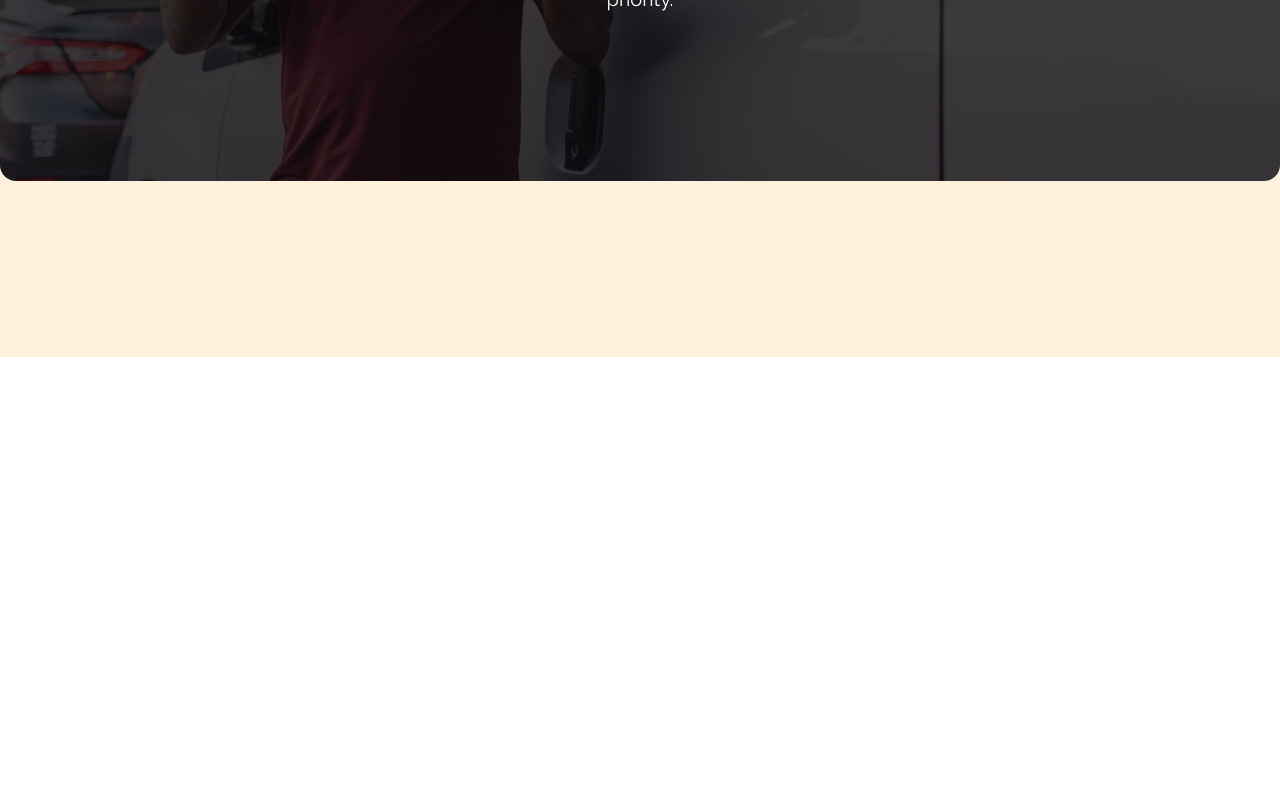
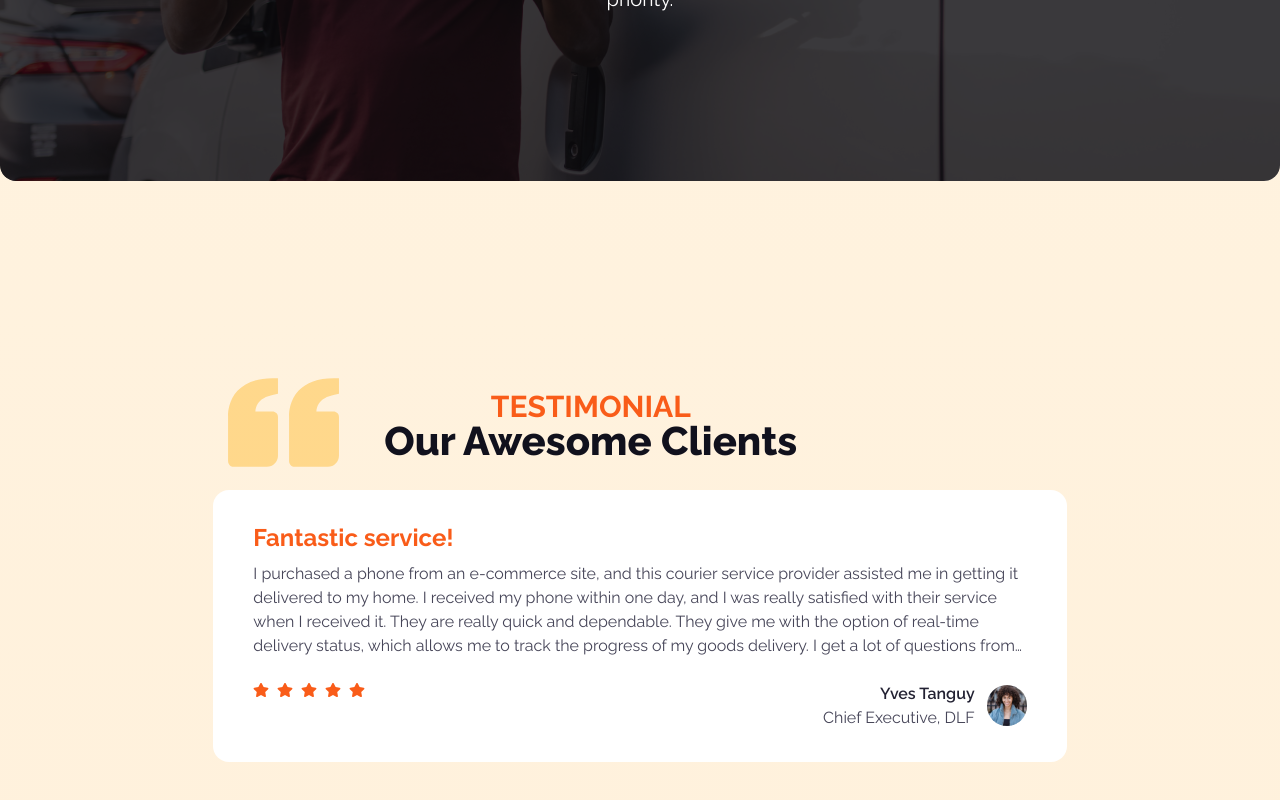
Before and after one commit to Rakib-siddiki/Quriarbox-App, a React (Vite) app: page / in a window 1280 px wide. Shown: the part 2762-3562 px from the top of the page. Before the commit the page ends 3119 px from the top, so only its background shows below. Built offline with nearby package versions, Linux system fonts and the light colour scheme.

Commit message:
Testimonial

```diff
--- a/src/App.jsx
+++ b/src/App.jsx
@@ -3,6 +3,7 @@ import Client from "./components/client/Client";
 import Delivery from "./components/delivery/Delivery";
 import Navbar from "./components/navbar/Navbar";
 import Service from "./components/service/Service";
+import Testimonial from "./components/testimonial/Testimonial";
 
 const App = () => {
   return (
@@ -10,8 +11,9 @@ const App = () => {
       <Navbar />
       <Banner />
       <Service />
-      <Client/>
-      <Delivery/>
+      <Client />
+      <Delivery />
+      <Testimonial />
     </>
   );
 };
--- /dev/null
+++ b/src/components/testimonial/Testimonial.jsx
@@ -0,0 +1,84 @@
+import { useState } from "react";
+import qoute from "../../assets/images/testimonial/Quote-icon.svg";
+import { FaStar } from "react-icons/fa";
+import tImg from "../../assets/images/testimonial/testimonial_Img.png";
+
+const Testimonial = () => {
+  const [show, setShow] = useState(false);
+  const handleClick = () => {
+    setShow((prevShow) => !prevShow);
+  };
+
+  return (
+    <>
+      <section className="xl:pb-44 pb-16">
+        <div className="max-w-container mx-auto">
+          <div className="grid grid-cols-12">
+            <div className="col-start-3 col-end-11">
+              <div className="flex items-center">
+                <div>
+                  <img src={qoute} alt="" />
+                </div>
+                <div className="xl:ml-[38px] ml-8 text-center">
+                  <h2 className="font-Raleway xl:text-3xl text-2xl font-bold text-primary">
+                    TESTIMONIAL
+                  </h2>
+                  <p className="font-Raleway font-bold sm:font-extrabold  text-xl sm:text-2xl lg:text-[40px] text-[#11111D]">
+                    Our Awesome Clients
+                  </p>
+                </div>
+              </div>
+              {/* =============================== */}
+              <div className="bg-white rounded-2xl lg:px-10 lg:py-8 p-6 ">
+                <h2 className="font-Raleway font-bold text-2xl text-primary">
+                  Fantastic service!
+                </h2>
+                <p
+                  onClick={handleClick}
+                  className={`font-Raleway text-secondary text-base leading-6 ${
+                    show == true ? "line-clamp-none" : "line-clamp-4"
+                  } md:my-2 my-1`}
+                >
+                  I purchased a phone from an e-commerce site, and this courier
+                  service provider assisted me in getting it delivered to my
+                  home. I received my phone within one day, and I was really
+                  satisfied with their service when I received it. They are
+                  really quick and dependable. They give me with the option of
+                  real-time delivery status, which allows me to track the
+                  progress of my goods delivery. I get a lot of questions from
+                  call center support and key account managers. They come highly
+                  recommended. Confidently say that they are really reliable.
+                </p>
+                <div className="sm:flex justify-between sm:mt-6">
+                  <div className="flex text-primary gap-x-2 my-2 sm:m-0">
+                    <FaStar />
+                    <FaStar />
+                    <FaStar />
+                    <FaStar />
+                    <FaStar />
+                  </div>
+                  <div className="sm:flex gap-x-3 items-center">
+                    <div>
+                      <h6 className="font-Raleway text-base font-semibold text-[#222132] sm:text-right">
+                        Yves Tanguy
+                      </h6>
+                      <p className="font-Raleway font-normal text-base text-[#464558]">
+                        Chief Executive, DLF
+                      </p>
+                    </div>
+                    <div>
+                      <img className="w-10 rounded-full" src={tImg} alt="..." />
+                    </div>
+                  </div>
+                </div>
+              </div>
+              {/* =============================== */}
+            </div>
+          </div>
+        </div>
+      </section>
+    </>
+  );
+};
+
+export default Testimonial;
```
Also changed, not shown: src/components/client/Client.jsx (+4 -4 lines), src/components/delivery/Delivery.jsx (+10 -4 lines), src/assets/images/testimonial/Quote-icon.svg (added), src/assets/images/testimonial/testimonial_Img.png (added).
